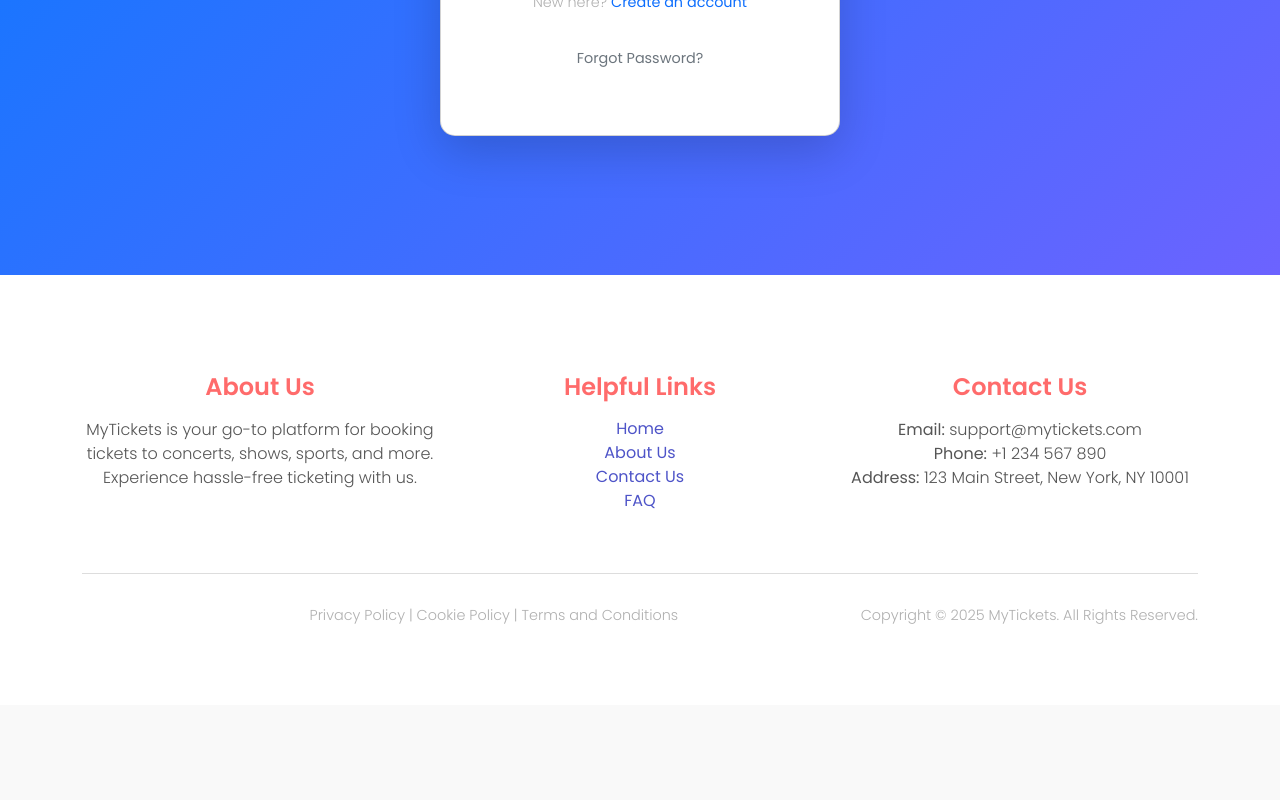
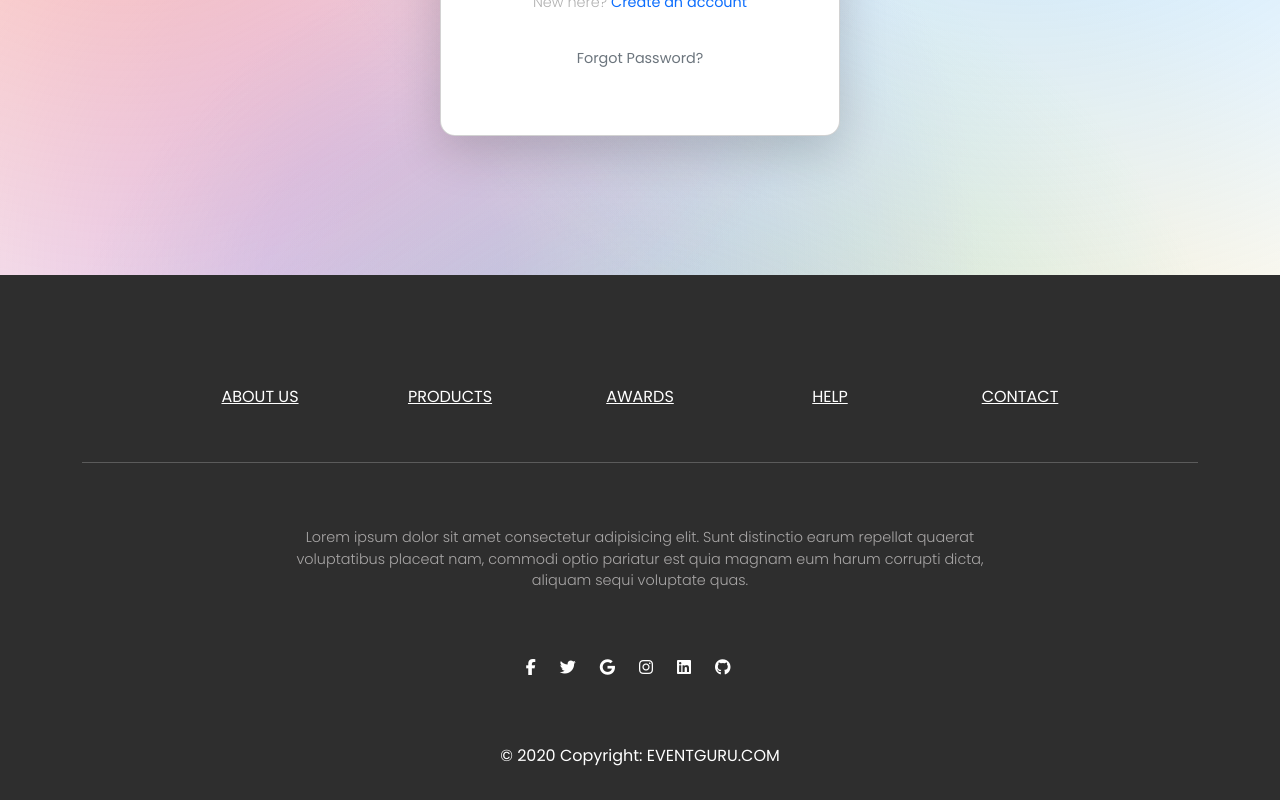
Before and after one commit to Malinda-kawshalya/Event---Management-, a React (Create React App) app in the folder event-management-frontend/: page /signin in a window 1280 px wide. Shown: the part 525-1325 px from the top of the page. Before the commit the page ends 1230 px from the top, so only its background shows below. Built offline with nearby package versions, Linux system fonts and the light colour scheme.

Commit message:
color change

```diff
--- a/event-management-frontend/package.json
+++ b/event-management-frontend/package.json
@@ -3,6 +3,7 @@
   "version": "0.1.0",
   "private": true,
   "dependencies": {
+    "@fortawesome/fontawesome-free": "^6.7.2",
     "aos": "^2.3.4",
     "axios": "^1.7.9",
     "bootstrap": "^5.3.3",
--- a/event-management-frontend/src/App.js
+++ b/event-management-frontend/src/App.js
@@ -22,7 +22,7 @@ import PrivacyPolicy from "./components/PrivacyPolicy";
 import FAQSection from "./components/FaqSection";
 import CategoryEvents from "./components/CategoryEvents";
 import ProtectedRoute from "./components/ProtectedRoute";
-
+import "./css/Global.css";
 
 
 const App = () => {
@@ -30,6 +30,10 @@ const App = () => {
     <Router>
       <div>
         {/* Navbar displayed on all pages */}
+        <div className="color-drops">
+
+
+
         <Navbar />
 
         {/* Routing */}
@@ -116,6 +120,7 @@ const App = () => {
           />
         </Routes>
         <Footer />
+        </div>
       </div>
     </Router>
   );
--- a/event-management-frontend/src/components/Footer.js
+++ b/event-management-frontend/src/components/Footer.js
@@ -1,65 +1,85 @@
 import React from 'react';
 import 'bootstrap/dist/css/bootstrap.min.css';
-import '../css/Footer.css';
+import '../css/Footer.css'; // Import the Footer CSS file
 
 const Footer = () => {
   return (
-    <footer className="footer-section">
-      <div className="container py-5">
-        <div className="row">
-          {/* About Section */}
-          <div className="col-lg-4 col-md-6 mb-4">
-            <h5 className="footer-title">About Us</h5>
-            <p className="footer-text">
-              MyTickets is your go-to platform for booking tickets to concerts, shows, sports, and more.
-              Experience hassle-free ticketing with us.
-            </p>
+    <div className="footer-container">
+      <footer className="footer text-center text-white">
+        <div className="container">
+          <section className="footer-section mt-5">
+            <div className="row text-center d-flex justify-content-center pt-5">
+              <div className="col-md-2">
+                <h6 className="text-uppercase font-weight-bold">
+                  <a href="#!" className="text-white">About us</a>
+                </h6>
               </div>
+              <div className="col-md-2">
+                <h6 className="text-uppercase font-weight-bold">
+                  <a href="#!" className="text-white">Products</a>
+                </h6>
+              </div>
+              <div className="col-md-2">
+                <h6 className="text-uppercase font-weight-bold">
+                  <a href="#!" className="text-white">Awards</a>
+                </h6>
+              </div>
+              <div className="col-md-2">
+                <h6 className="text-uppercase font-weight-bold">
+                  <a href="#!" className="text-white">Help</a>
+                </h6>
+              </div>
+              <div className="col-md-2">
+                <h6 className="text-uppercase font-weight-bold">
+                  <a href="#!" className="text-white">Contact</a>
+                </h6>
+              </div>
+            </div>
+          </section>
 
-          {/* Quick Links */}
-          <div className="col-lg-4 col-md-6 mb-4">
-            <h5 className="footer-title">Helpful Links</h5>
-            <ul className="list-unstyled">
-              <li><a href="/" className="footer-link">Home</a></li>
-              <li><a href="/about" className="footer-link">About Us</a></li>
-              <li><a href="/contact" className="footer-link">Contact Us</a></li>
-              <li><a href="/faq" className="footer-link">FAQ</a></li>
-            </ul>
-          </div>
+          <hr className="footer-divider my-5" />
 
-          {/* Contact Info */}
-          <div className="col-lg-4 col-md-12 mb-4">
-            <h5 className="footer-title">Contact Us</h5>
-            <p className="footer-text">
-              <strong>Email:</strong> support@mytickets.com <br />
-              <strong>Phone:</strong> +1 234 567 890 <br />
-              <strong>Address:</strong> 123 Main Street, New York, NY 10001
+          <section className="footer-text mb-5">
+            <div className="row d-flex justify-content-center">
+              <div className="col-lg-8">
+                <p className="p1">
+                  Lorem ipsum dolor sit amet consectetur adipisicing elit. Sunt
+                  distinctio earum repellat quaerat voluptatibus placeat nam,
+                  commodi optio pariatur est quia magnam eum harum corrupti
+                  dicta, aliquam sequi voluptate quas.
                 </p>
               </div>
             </div>
+          </section>
 
-        {/* Social Media & Legal Info */}
-        <div className="footer-bottom d-flex justify-content-between align-items-center">
-          {/* Social Icons */}
-          <div className="social-icons">
-            <a href="https://www.facebook.com" className="social-link"><i className="fab fa-facebook-f"></i></a>
-            <a href="https://www.twitter.com" className="social-link"><i className="fab fa-twitter"></i></a>
-            <a href="https://www.instagram.com" className="social-link"><i className="fab fa-instagram"></i></a>
-            <a href="https://www.linkedin.com" className="social-link"><i className="fab fa-linkedin"></i></a>
+          <section className="footer-social text-center mb-5">
+            <a href="#" className="text-white me-4">
+              <i className="fab fa-facebook-f"></i>
+            </a>
+            <a href="#" className="text-white me-4">
+              <i className="fab fa-twitter"></i>
+            </a>
+            <a href="#" className="text-white me-4">
+              <i className="fab fa-google"></i>
+            </a>
+            <a href="#" className="text-white me-4">
+              <i className="fab fa-instagram"></i>
+            </a>
+            <a href="#" className="text-white me-4">
+              <i className="fab fa-linkedin"></i>
+            </a>
+            <a href="#" className="text-white me-4">
+              <i className="fab fa-github"></i>
+            </a>
+          </section>
         </div>
 
-          {/* Legal Info */}
-          <div className="legal-text">
-            <p className="mb-0">Privacy Policy | Cookie Policy | Terms and Conditions</p>
-          </div>
+        <div className="footer-copyright text-center p-3">
+          © 2020 Copyright: EVENTGURU.COM
 
-          {/* Copyright */}
-          <div className="copyright-text">
-            <p className="mb-0">Copyright © 2025 MyTickets. All Rights Reserved.</p>
-          </div>
-        </div>
         </div>
       </footer>
+    </div>
   );
 };
 
--- a/event-management-frontend/src/components/HomePage.js
+++ b/event-management-frontend/src/components/HomePage.js
@@ -39,7 +39,7 @@ const HomePage = () => {
         <FAQSection />
         <div className="cta-section text-center py-5 bg-light">
           <h2>Ready to Explore?</h2>
-          <p>Sign up now to book your tickets and never miss an event!</p>
+          <p className="cta-sec">Sign up now to book your tickets and never miss an event!</p>
           <Link to="/signup" className="btn btn-primary btn-lg">
             Sign Up Now
           </Link>
--- a/event-management-frontend/src/css/Footer.css
+++ b/event-management-frontend/src/css/Footer.css
@@ -1,49 +1,32 @@
-.footer-section {
-    background-color: #ffffff;  /* White background */
-    color: #333;  /* Dark text for contrast */
-    padding-top: 50px;
-    /*border-top: 3px solid #ff6b6b;   Stylish top border */
+
+
+.footer-divider {
+  width: 100%;
+  text-align: center;
+  border-top: 1px solid #ddd;
+  margin-bottom: 10px;
 }
 
-  .footer-title {
-    font-size: 1.5rem;
-    font-weight: 600;
-    margin-bottom: 15px;
-    color: #ff6b6b; /* Accent color */
-  }
-
-  .footer-text {
-    font-size: 1rem;
-    color: #555;
-  }
-
-  .footer-link {
-    text-decoration: none;
-    color: #4e54c8; /* Modern purple accent */
-    transition: color 0.3s ease-in-out;
-  }
-
-  .footer-link:hover {
-    color: #ff6b6b;
+.footer-logo {
+  max-width: 120px; /* Adjust logo size */
+  margin-top: 10px;
 }
 
 .footer-bottom {
-    margin-top: 20px;
-    padding: 15px 0;
-    border-top: 1px solid #ddd;
-    display: flex;
-    flex-wrap: wrap;
-    justify-content: space-between;
+  background-color: #f8f9fa;
+  padding: 10px 0;
 }
 
 .social-icons {
   display: flex;
+  justify-content: center;
   gap: 15px;
+  margin-bottom: 10px;
 }
 
 .social-link {
-    color: #4e54c8;
-    font-size: 1.3rem;
+  color: #112d4e;
+  font-size: 1.5rem;
   transition: transform 0.2s ease, color 0.3s;
 }
 
@@ -52,8 +35,21 @@
   color: #ff6b6b;
 }
 
-  .legal-text, .copyright-text {
+.footer-text {
+  font-size: 14px;
+  color: #666;
+  margin-bottom: 5px;
+}
+
+.p1 {
+        margin-top: 1rem;
         font-size: 0.9rem;
-    color: #666;
-    text-align: center;
+        color: #a8a6a6;
     }
+
+.footer-container{
+        background-color: #2e2e2e;
+        color: #fff;
+        padding: 1rem 0;
+
+}
--- /dev/null
+++ b/event-management-frontend/src/css/Global.css
@@ -0,0 +1,14 @@
+.color-drops{
+    position: relative;
+    background-color: #ffffff;
+    min-height: 100vh;
+
+    overflow: hidden;
+    background-image:
+      radial-gradient(circle at 10% 20%, rgba(255, 87, 51, 0.3) 10%, transparent 50%),
+      radial-gradient(circle at 80% 10%, rgba(54, 162, 235, 0.3) 10%, transparent 50%),
+      radial-gradient(circle at 50% 80%, rgba(75, 192, 192, 0.3) 10%, transparent 50%),
+      radial-gradient(circle at 30% 60%, rgba(153, 102, 255, 0.3) 10%, transparent 50%),
+      radial-gradient(circle at 70% 90%, rgba(255, 206, 86, 0.3) 10%, transparent 50%);
+    background-size: cover;
+  }
--- a/event-management-frontend/src/css/HomePage.css
+++ b/event-management-frontend/src/css/HomePage.css
@@ -65,11 +65,6 @@ body {
   font-weight: bold;
 }
 
-footer {
-  background-color: #222;
-  color: #fff;
-  padding: 1rem 0;
-}
 
 .custom-button {
   background-color: #112d4e;
@@ -90,3 +85,9 @@ footer {
   text-align: center;
   padding: 4rem 0;
 }
+
+.cta-sec {
+  margin-top: 1rem;
+  font-size: 0.9rem;
+  color: #151515;
+}
--- a/event-management-frontend/src/css/SignIn.css
+++ b/event-management-frontend/src/css/SignIn.css
@@ -1,7 +1,7 @@
 
 /* Background styling */
 .signin-container {
-  background: linear-gradient(135deg, #007bff, #6c63ff);
+
   color: #ffffff;
   padding: 20px;
 }
--- a/event-management-frontend/src/index.js
+++ b/event-management-frontend/src/index.js
@@ -3,6 +3,8 @@ import ReactDOM from 'react-dom/client';
 import App from './App';
 import 'bootstrap/dist/css/bootstrap.min.css';
 import 'bootstrap/dist/js/bootstrap.bundle.min.js';
+import '@fortawesome/fontawesome-free/css/all.min.css';
+
 
 import { UserProvider } from './components/contexts/UserContext';
 
```
Also changed, not shown: event-management-frontend/src/images/logo.jpeg (added), 1 other file (tests, documents, lock files or other folders). Lines whose indentation alone changed are shown as unchanged.
